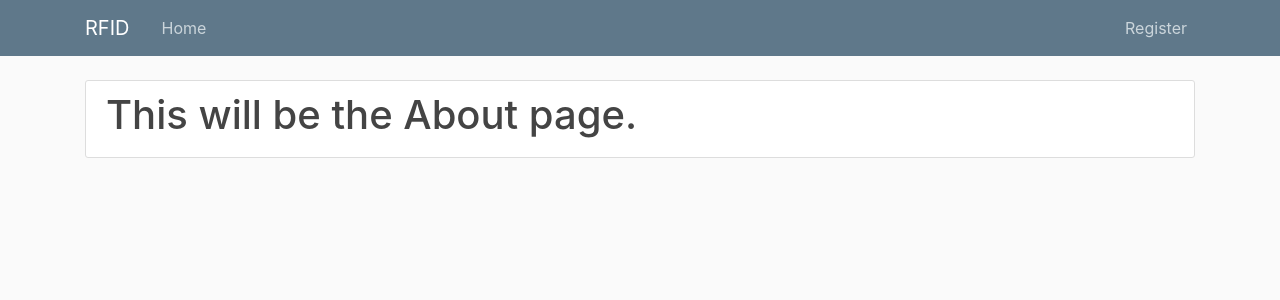
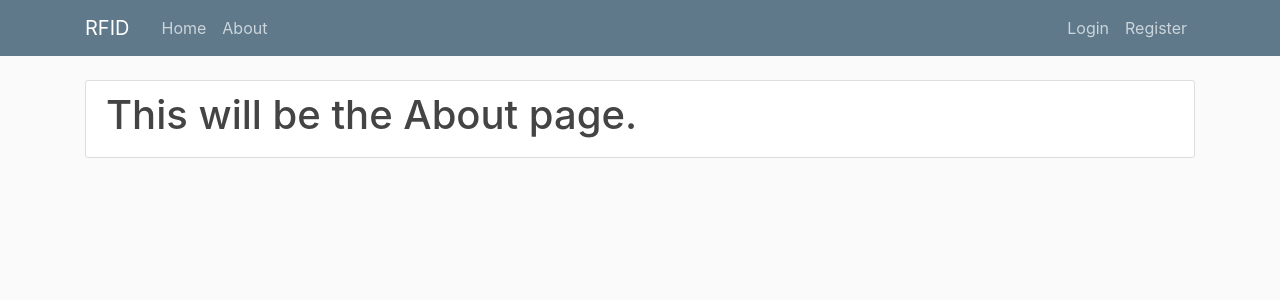
Before and after one commit to MKing301/rfid-attendance, a Flask app: page /about in a window 1280 px wide. Shown: the top 300 px of the page. Run offline with Flask 2, Linux system fonts and the light colour scheme; some libraries are stand-ins or nearby versions.

Commit message:
Add about and login link to navbar

```diff
--- a/tag_reader/templates/layout.html
+++ b/tag_reader/templates/layout.html
@@ -30,9 +30,11 @@
         <div class="collapse navbar-collapse" id="navbarToggle">
             <div class="navbar-nav mr-auto">
             <a class="nav-item nav-link" href="{{ url_for('main.home') }}">Home</a>
+            <a class="nav-item nav-link" href="{{ url_for('main.about') }}">About</a>
             </div>
             <!-- Navbar Right Side -->
             <div class="navbar-nav">
+                <a class="nav-item nav-link" href="{{ url_for('users.login') }}">Login</a>
                 <a class="nav-item nav-link" href="{{ url_for('users.register') }}">Register</a>
             </div>
         </div>
```
